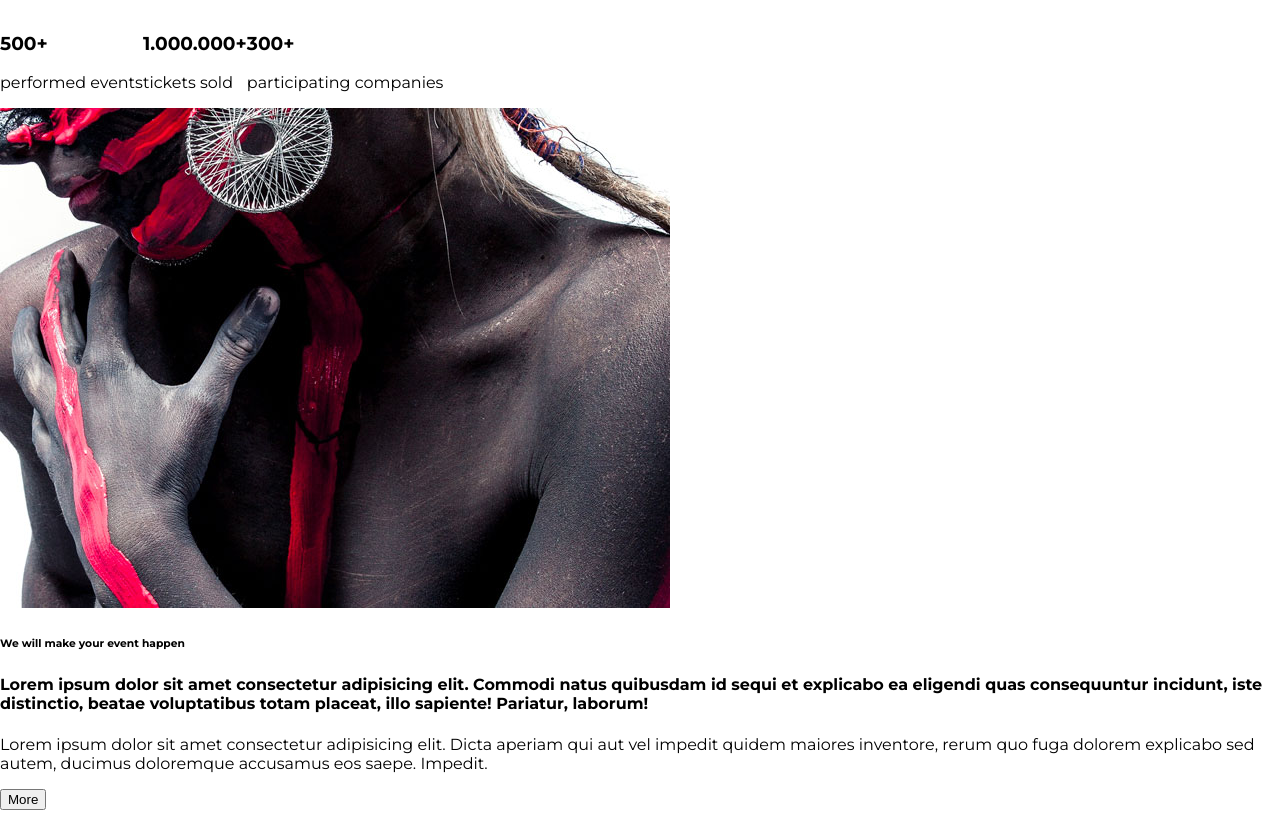
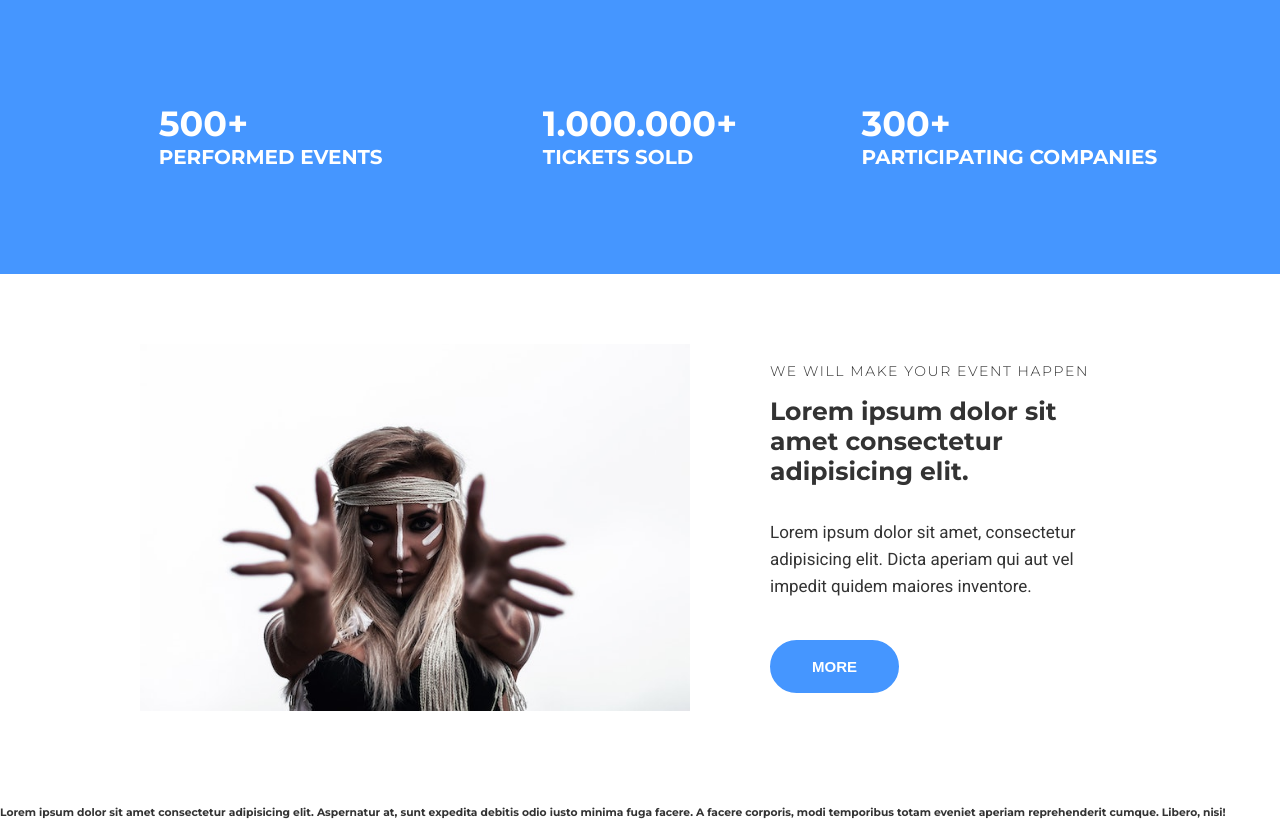
Before and after one commit to aobarbieri/studion, a website: page src/index.html in a window 1280 px wide. Shown: the part 803-1625 px from the top of the page. Drawn offline with Linux system fonts and the light colour scheme.

Commit message:
Section styles applied

```diff
--- a/src/index.html
+++ b/src/index.html
@@ -11,6 +11,7 @@
 
 <body>
     <nav class="navbar">
+    <div class="container navbar__container">
         <h1 class="logo-studion">
             Studi<span class="copy--primary">on</span>
             <span class="logo-studion__subtitle">Events</span>
@@ -23,11 +24,12 @@
             <li><a href="" target="_blank">Contacts</a></li>
         </ul>
 
+    </div>
     </nav>
     <header>
-        <div id="slider">
+        <div id="slider" class="container">
             <div class="slide">
-                <img class="slide__background-image" src="./images/banner.jpg" alt="Studion Banner">
+                <img class="slide__background-image" src="./images/banner2.jpg" alt="Studion Banner">
                 <div class="slide__copy">
                     <h6><span class="copy--primary">Next event</span> - September 25 at 7pm</h6>
                     <h2><span class="copy--primary">Creative</span> Minds</h2>
@@ -37,30 +39,34 @@
         </div>
     </header>
     <main id="events">
-        <section>
-            <ul>
+        <section id="counter">
+            <ul class="container counter__container">
                 <li>
-                    <h3>500+</h3> performed events
+                    <h3>500+
+                        <small>performed events</small>
+                    </h3>
                 </li>
                 <li>
-                    <h3>1.000.000+</h3> tickets sold
+                    <h3>1.000.000+
+                        <small>tickets sold</small>
+                    </h3>
                 </li>
                 <li>
-                    <h3>300+</h3> participating companies
+                    <h3>300+
+                        <small>participating companies</small>
+                    </h3>
                 </li>
             </ul>
         </section>
-        <section>
-            <div>
-                <img src="./images/institutional.jpg" alt="woman with her body painted"/>
+
+        <section class="container institutional">
+            <img class="institutional__image" src="./images/woman.jpg" alt="woman with her face painted"/>
+            <div class="institutional__copy">
                 <h6>We will make your event happen</h6>
-                <h4>Lorem ipsum dolor sit amet consectetur adipisicing elit. Commodi natus quibusdam id sequi et
-                    explicabo ea eligendi quas consequuntur incidunt, iste distinctio, beatae voluptatibus totam
-                    placeat, illo sapiente! Pariatur, laborum!</h4>
-                <p>Lorem ipsum dolor sit amet consectetur adipisicing elit. Dicta aperiam qui aut vel impedit quidem
-                    maiores inventore, rerum quo fuga dolorem explicabo sed autem, ducimus doloremque accusamus eos
-                    saepe. Impedit.</p>
-                <button>More</button>
+                <h4>Lorem ipsum dolor sit amet consectetur adipisicing elit.</h4>
+                <p>Lorem ipsum dolor sit amet, consectetur adipisicing elit. Dicta aperiam qui aut vel impedit quidem
+                    maiores inventore.</p>
+                <button class="btn btn--institutional">More</button>
             </div>
         </section>
         <section>
--- a/src/style.css
+++ b/src/style.css
@@ -1,4 +1,4 @@
-@import url('https://fonts.googleapis.com/css2?family=Montserrat:wght@300;400;700;900&display=swap');
+@import url('https://fonts.googleapis.com/css2?family=Montserrat:wght@300;400;500;700;900&family=Roboto&display=swap');
 
 * {
     box-sizing: border-box;
@@ -7,13 +7,27 @@
 :root {
     font-family: 'Montserrat', sans-serif;
     font-size: 16px;
+    --color-copy: #333;
     --color-primary: #4596ff;
     --default-padding: 1rem;
+    color: var(--color-copy);
+
 }
 
 body {
     margin: 0;
     padding-top: 7.75rem;
+}
+
+header,
+main,
+footer {
+    overflow-x: hidden;
+}
+
+.container {
+    max-width: 1140px;
+    margin: 0 auto;
 }
 
 ul {
@@ -25,16 +39,20 @@ ul {
 .navbar {
     position: fixed;
     z-index: 1;
+    top: 0;
+    left: 0;
+    width: 100%;
+    background-color: #070707;
+    color: #fff;
+}
+
+.navbar__container {
     display: grid;
     grid-template-columns: 1fr 9fr;
     align-items: center;
-    top: 0;
-    left: 0;
     width: 100vw;
     height: 7.75rem;
     padding: 0 2rem;
-    background-color: #070707;
-    color: #fff;
 }
 
 .navbar__links {
@@ -75,8 +93,11 @@ ul {
     color: var(--color-primary);
 }
 
+header {
+    background-color: #070707;
+}
+
 #slider {
-    background-color: #070707;
     color: #fff;
 }
 
@@ -90,13 +111,14 @@ ul {
     height: 100%;
     object-fit: contain; /*before - cover */
     object-position: right; /*before - center */
+    padding: 2rem;
 }
 
 .slide__copy {
     position: absolute;
     top: 3.25rem;
     left: 50vw;
-    left: 15%;
+    left: 10%;
 }
 
 .slide__copy h6 {
@@ -131,8 +153,73 @@ ul {
 
 .btn:hover,
 .btn:active,
-.btn:focus {
+.btn:focus,
+.btn--institutional {
     border-color: var(--color-primary);
     background-color: var(--color-primary);
     color: #fff;
 }
+
+#counter {
+    background-color: var(--color-primary);
+    color: #fff;
+    text-transform: uppercase;
+}
+
+.counter__container {
+    display: grid;
+    grid-template-columns: repeat(auto-fill, minmax(300px, 1fr));
+    place-items: center;
+    padding: 4.375rem 1rem;
+}
+
+.counter__container h3 {
+    font-size: 2.1875rem;
+}
+
+.counter__container h3 small {
+    display: block;
+    font-size: 1.25rem;
+}
+
+.institutional {
+    display: grid;
+    grid-template-columns: auto auto;
+    align-items: center;
+    padding: 4.375rem;
+    gap: 3.125rem;
+}
+
+.institutional__image {
+    max-width: 550px;
+}
+
+.institutional__copy {
+    padding: 0 1.875rem;
+}
+
+.institutional__copy h6 {
+    font-size: .875rem;
+    font-weight: 300;
+    letter-spacing: .1rem;
+    text-transform: uppercase;
+    margin: 0;
+}
+
+.institutional__copy h4 {
+    font-size: 1.5625rem;
+    margin-top: 1rem;
+}
+
+.institutional p {
+    font-size: 1.0625rem;
+    line-height: 1.6875rem;
+    font-family: 'Roboto', sans-serif;
+    margin-bottom: 0;
+    margin-bottom: 2.5rem;
+}
+
+.btn--institutional:hover {
+    color: var(--color-copy);
+    background: unset;
+}
```
Also changed, not shown: src/images/banner2.jpg (added), src/images/institutional.jpg (deleted), src/images/parallax.jpg (deleted), src/images/show.jpg (added), src/images/woman.jpg (added).
